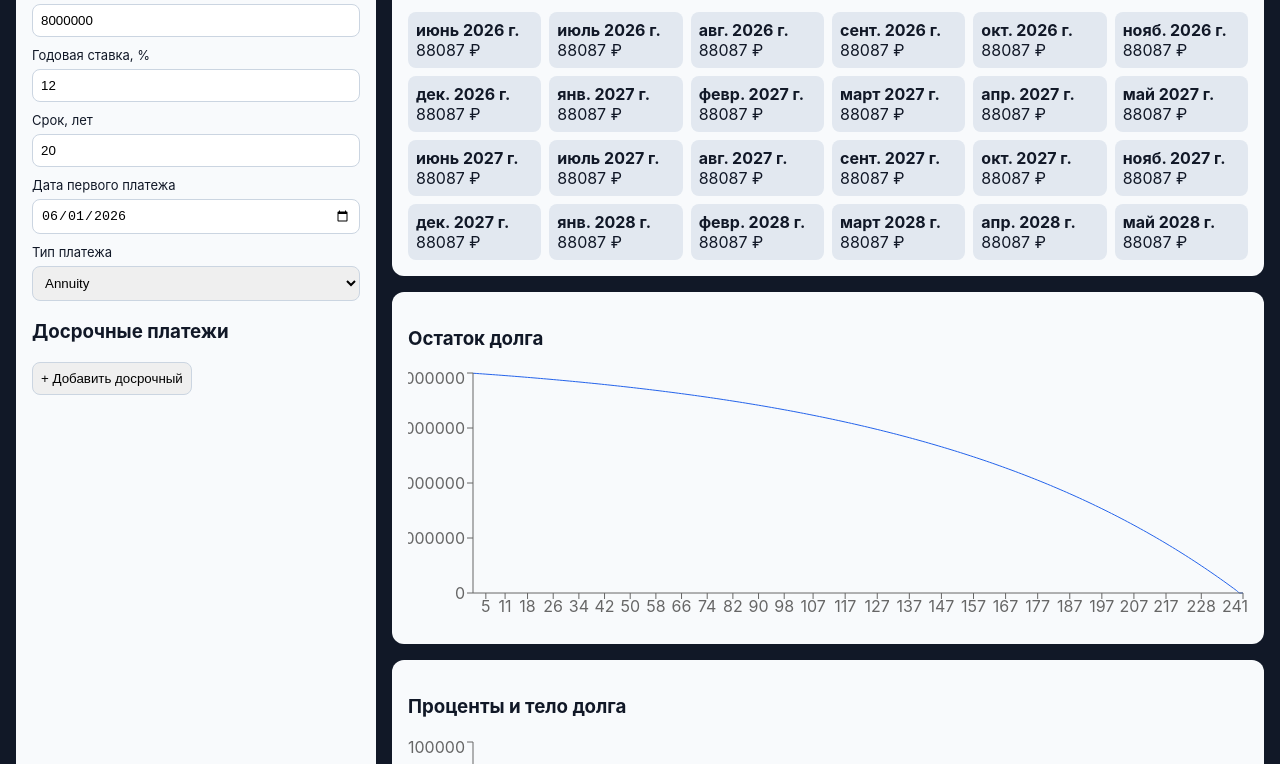
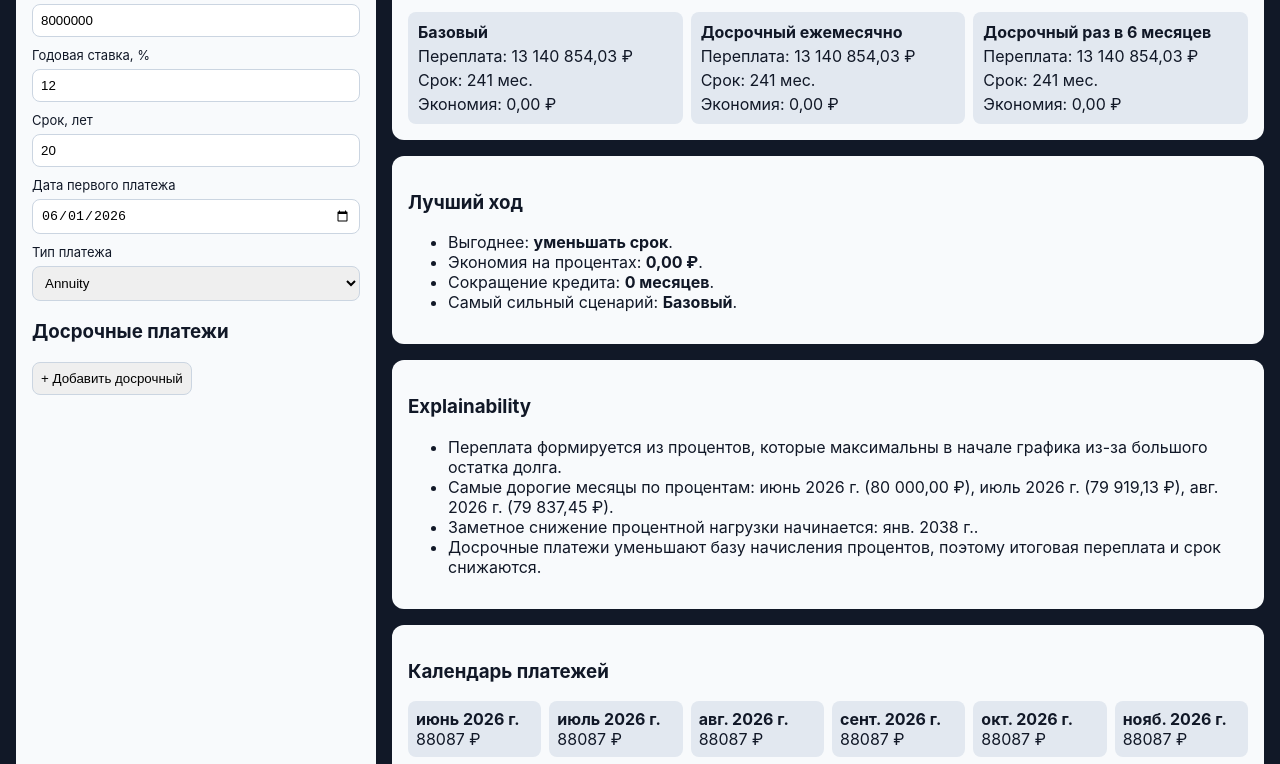
Before and after one commit to viktortown-ui/mortgage-planner, a React (Vite) app: page / in a window 1280 px wide. Shown: the part 311-1075 px from the top of the page. Built offline with nearby package versions, Linux system fonts and the light colour scheme.

Commit message:
Add scenario comparison, explainability, calendar highlights, and CSV export

```diff
--- a/src/App.tsx
+++ b/src/App.tsx
@@ -41,7 +41,7 @@ function App() {
   return <div className="app"><header>Ипотечный планировщик</header><main>
     <MortgageInputForm input={input} onChange={safeSetInput} error={error} />
     <section className="results">{result ? <>
-      <ResultSummary result={result} />
+      <ResultSummary result={result} preferredMode={input.prepayments[0]?.mode} />
       <PaymentCalendar schedule={result.withPrepayments.schedule} />
       <DebtChart schedule={result.withPrepayments.schedule} />
       <InterestPrincipalChart schedule={result.withPrepayments.schedule} />
--- a/src/core/mortgage/compareScenarios.ts
+++ b/src/core/mortgage/compareScenarios.ts
@@ -1,15 +1,54 @@
 import { buildSchedule } from './buildSchedule';
-import type { ComparisonResult, MortgageInput } from './types';
+import type { ComparisonResult, MortgageInput, Prepayment, ScenarioResult } from './types';
+
+function addMonths(isoDate: string, months: number): string {
+  const date = new Date(isoDate);
+  date.setMonth(date.getMonth() + months);
+  return date.toISOString().slice(0, 10);
+}
+
+function generatePeriodicPrepayments(input: MortgageInput, everyMonths: number): Prepayment[] {
+  const termMonths = input.termYears * 12;
+  const template = input.prepayments[0];
+  if (!template || template.amount <= 0) {
+    return [];
+  }
+
+  const list: Prepayment[] = [];
+  for (let month = 0; month < termMonths; month += everyMonths) {
+    list.push({
+      date: addMonths(input.firstPaymentDate, month),
+      amount: template.amount,
+      mode: template.mode,
+    });
+  }
+  return list;
+}
 
 export function compareScenarios(input: MortgageInput): ComparisonResult {
   const baselineInput: MortgageInput = { ...input, prepayments: [] };
+  const monthlyInput: MortgageInput = { ...input, prepayments: generatePeriodicPrepayments(input, 1) };
+  const semiAnnualInput: MortgageInput = { ...input, prepayments: generatePeriodicPrepayments(input, 6) };
+
   const baseline = buildSchedule(baselineInput, false);
-  const withPrepayments = buildSchedule(input, true);
+  const monthly = buildSchedule(monthlyInput, true);
+  const semiAnnual = buildSchedule(semiAnnualInput, true);
+  const custom = buildSchedule(input, true);
+
+  const scenarios: ScenarioResult[] = [
+    { kind: 'baseline', label: 'Базовый', result: baseline },
+    { kind: 'monthlyPrepayment', label: 'Досрочный ежемесячно', result: monthly },
+    { kind: 'semiAnnualPrepayment', label: 'Досрочный раз в 6 месяцев', result: semiAnnual },
+  ];
+
+  const bestScenario = [...scenarios].sort((a, b) => a.result.summary.totalInterest - b.result.summary.totalInterest)[0];
 
   return {
     baseline,
-    withPrepayments,
-    interestSavings: Number((baseline.summary.totalInterest - withPrepayments.summary.totalInterest).toFixed(2)),
-    monthsSaved: baseline.schedule.length - withPrepayments.schedule.length,
+    withPrepayments: custom,
+    scenarios,
+    interestSavings: Number((baseline.summary.totalInterest - custom.summary.totalInterest).toFixed(2)),
+    monthsSaved: baseline.schedule.length - custom.schedule.length,
+    bestScenario,
   };
 }
--- /dev/null
+++ b/src/core/mortgage/explainability.ts
@@ -0,0 +1,16 @@
+import type { ComparisonResult, PaymentRow } from './types';
+
+export interface ExplainabilityInsights {
+  expensiveMonths: PaymentRow[];
+  noticeableDropMonth: PaymentRow | null;
+}
+
+export function buildExplainability(result: ComparisonResult): ExplainabilityInsights {
+  const schedule = result.withPrepayments.schedule;
+  const expensiveMonths = [...schedule].sort((a, b) => b.interest - a.interest).slice(0, 3);
+
+  const firstInterest = schedule[0]?.interest ?? 0;
+  const noticeableDropMonth = schedule.find((row) => row.interest <= firstInterest * 0.7) ?? null;
+
+  return { expensiveMonths, noticeableDropMonth };
+}
--- a/src/features/calculator/ResultSummary.tsx
+++ b/src/features/calculator/ResultSummary.tsx
@@ -1,12 +1,57 @@
-import type { ComparisonResult } from '../../core/mortgage/types';
+import { buildExplainability } from '../../core/mortgage/explainability';
+import type { ComparisonResult, PrepaymentMode, ScenarioResult } from '../../core/mortgage/types';
 import { formatMoney } from '../../shared/formatMoney';
+import { formatDate } from '../../shared/formatDate';
 
-export function ResultSummary({ result }: { result: ComparisonResult }) {
+function getStrategyLabel(mode?: PrepaymentMode): string {
+  return mode === 'reducePayment' ? 'уменьшать платёж' : 'уменьшать срок';
+}
+
+function scenarioSavings(scenario: ScenarioResult, baselineInterest: number): number {
+  return Number((baselineInterest - scenario.result.summary.totalInterest).toFixed(2));
+}
+
+export function ResultSummary({ result, preferredMode }: { result: ComparisonResult; preferredMode?: PrepaymentMode }) {
   const active = result.withPrepayments;
-  return <div className="cards">
-    <div className="card"><h4>Переплата</h4><p>{formatMoney(active.summary.totalInterest)}</p></div>
-    <div className="card"><h4>Полная стоимость</h4><p>{formatMoney(active.summary.totalPayment)}</p></div>
-    <div className="card"><h4>Дата закрытия</h4><p>{active.summary.closingDate}</p></div>
-    <div className="card"><h4>Экономия</h4><p>{formatMoney(result.interestSavings)} / {result.monthsSaved} мес.</p></div>
-  </div>;
+  const explainability = buildExplainability(result);
+  const baselineInterest = result.baseline.summary.totalInterest;
+
+  return <>
+    <div className="cards">
+      <div className="card"><h4>Переплата</h4><p>{formatMoney(active.summary.totalInterest)}</p></div>
+      <div className="card"><h4>Полная стоимость</h4><p>{formatMoney(active.summary.totalPayment)}</p></div>
+      <div className="card"><h4>Дата закрытия</h4><p>{active.summary.closingDate}</p></div>
+      <div className="card"><h4>Экономия</h4><p>{formatMoney(result.interestSavings)} / {result.monthsSaved} мес.</p></div>
+    </div>
+
+    <div className="panel">
+      <h3>Сравнение 3 сценариев</h3>
+      <div className="scenario-grid">{result.scenarios.map((scenario) => <div className="scenario-card" key={scenario.kind}>
+        <strong>{scenario.label}</strong>
+        <span>Переплата: {formatMoney(scenario.result.summary.totalInterest)}</span>
+        <span>Срок: {scenario.result.schedule.length} мес.</span>
+        <span>Экономия: {formatMoney(scenarioSavings(scenario, baselineInterest))}</span>
+      </div>)}</div>
+    </div>
+
+    <div className="panel">
+      <h3>Лучший ход</h3>
+      <ul>
+        <li>Выгоднее: <strong>{getStrategyLabel(preferredMode)}</strong>.</li>
+        <li>Экономия на процентах: <strong>{formatMoney(result.interestSavings)}</strong>.</li>
+        <li>Сокращение кредита: <strong>{result.monthsSaved} месяцев</strong>.</li>
+        <li>Самый сильный сценарий: <strong>{result.bestScenario.label}</strong>.</li>
+      </ul>
+    </div>
+
+    <div className="panel">
+      <h3>Explainability</h3>
+      <ul>
+        <li>Переплата формируется из процентов, которые максимальны в начале графика из-за большого остатка долга.</li>
+        <li>Самые дорогие месяцы по процентам: {explainability.expensiveMonths.map((m) => `${formatDate(m.date)} (${formatMoney(m.interest)})`).join(', ')}.</li>
+        <li>Заметное снижение процентной нагрузки начинается: {explainability.noticeableDropMonth ? `${formatDate(explainability.noticeableDropMonth.date)}` : 'не найдено на горизонте расчёта'}.</li>
+        <li>Досрочные платежи уменьшают базу начисления процентов, поэтому итоговая переплата и срок снижаются.</li>
+      </ul>
+    </div>
+  </>;
 }
--- a/src/features/calendar/PaymentCalendar.tsx
+++ b/src/features/calendar/PaymentCalendar.tsx
@@ -2,5 +2,18 @@ import type { PaymentRow } from '../../core/mortgage/types';
 import { formatDate } from '../../shared/formatDate';
 
 export function PaymentCalendar({ schedule }: { schedule: PaymentRow[] }) {
-  return <div className="calendar"><h3>Календарь платежей</h3><div className="calendar-grid">{schedule.slice(0,24).map((row)=><div key={row.monthIndex} className="calendar-item"><strong>{formatDate(row.date)}</strong><span>{Math.round(row.payment + row.prepayment)} ₽</span></div>)}</div></div>;
+  const lastTwelveStart = Math.max(0, schedule.length - 12);
+
+  return <div className="calendar"><h3>Календарь платежей</h3><div className="calendar-grid">{schedule.slice(0, 24).map((row) => {
+    const hasPrepayment = row.prepayment > 0;
+    const isLastYear = row.monthIndex - 1 >= lastTwelveStart;
+
+    return <div
+      key={row.monthIndex}
+      className={`calendar-item${hasPrepayment ? ' calendar-item-prepay' : ''}${isLastYear ? ' calendar-item-last' : ''}`}
+      title={`Платёж: ${Math.round(row.payment)} ₽\nПроценты: ${Math.round(row.interest)} ₽\nТело: ${Math.round(row.principal)} ₽\nОстаток: ${Math.round(row.remainingDebt)} ₽`}
+    >
+      <strong>{formatDate(row.date)}</strong><span>{Math.round(row.payment + row.prepayment)} ₽</span>
+    </div>;
+  })}</div></div>;
 }
--- a/src/features/schedule/PaymentTable.tsx
+++ b/src/features/schedule/PaymentTable.tsx
@@ -1,6 +1,31 @@
 import type { PaymentRow } from '../../core/mortgage/types';
 import { formatMoney } from '../../shared/formatMoney';
 
+function toCsv(schedule: PaymentRow[]): string {
+  const header = ['Месяц', 'Дата', 'Платеж', 'Проценты', 'Тело', 'Досрочно', 'Остаток'];
+  const rows = schedule.map((row) => [
+    row.monthIndex,
+    row.date,
+    row.payment.toFixed(2),
+    row.interest.toFixed(2),
+    row.principal.toFixed(2),
+    row.prepayment.toFixed(2),
+    row.remainingDebt.toFixed(2),
+  ]);
+
+  return [header, ...rows].map((r) => r.join(',')).join('\n');
+}
+
 export function PaymentTable({ schedule }: { schedule: PaymentRow[] }) {
-  return <div className="table-wrap"><h3>Таблица платежей</h3><table><thead><tr><th>#</th><th>Дата</th><th>Платёж</th><th>Проценты</th><th>Тело</th><th>Досрочно</th><th>Остаток</th></tr></thead><tbody>{schedule.map((row)=><tr key={row.monthIndex}><td>{row.monthIndex}</td><td>{row.date}</td><td>{formatMoney(row.payment)}</td><td>{formatMoney(row.interest)}</td><td>{formatMoney(row.principal)}</td><td>{formatMoney(row.prepayment)}</td><td>{formatMoney(row.remainingDebt)}</td></tr>)}</tbody></table></div>;
+  const exportCsv = () => {
+    const blob = new Blob([toCsv(schedule)], { type: 'text/csv;charset=utf-8;' });
+    const url = URL.createObjectURL(blob);
+    const link = document.createElement('a');
+    link.href = url;
+    link.download = 'mortgage_schedule.csv';
+    link.click();
+    URL.revokeObjectURL(url);
+  };
+
+  return <div className="table-wrap"><div className="table-head"><h3>Таблица платежей</h3><button type="button" onClick={exportCsv}>Экспорт CSV</button></div><table><thead><tr><th>#</th><th>Дата</th><th>Платёж</th><th>Проценты</th><th>Тело</th><th>Досрочно</th><th>Остаток</th></tr></thead><tbody>{schedule.map((row)=><tr key={row.monthIndex}><td>{row.monthIndex}</td><td>{row.date}</td><td>{formatMoney(row.payment)}</td><td>{formatMoney(row.interest)}</td><td>{formatMoney(row.principal)}</td><td>{formatMoney(row.prepayment)}</td><td>{formatMoney(row.remainingDebt)}</td></tr>)}</tbody></table></div>;
 }
--- a/src/styles/global.css
+++ b/src/styles/global.css
@@ -1 +1,3 @@
 :root{font-family:Inter,system-ui,sans-serif;color:#0f172a;background:#1f2937}*{box-sizing:border-box}body{margin:0;background:#111827;color:#e5e7eb}header{padding:16px 24px;font-size:24px;font-weight:700;background:#0b1220;border-bottom:1px solid #334155}main{display:grid;grid-template-columns:360px 1fr;gap:16px;padding:16px}.panel,.calendar,.chart,.table-wrap{background:#f8fafc;color:#111827;border-radius:12px;padding:16px}.grid{display:grid;gap:10px}.grid label{display:grid;gap:6px;font-size:13px}input,select,button{padding:8px;border-radius:8px;border:1px solid #cbd5e1}.error{color:#b91c1c}.prepay-row{display:grid;grid-template-columns:1fr 1fr 1fr auto;gap:8px;margin-bottom:8px}.results{display:grid;gap:16px}.cards{display:grid;grid-template-columns:repeat(4,minmax(0,1fr));gap:12px}.card{background:#f8fafc;color:#111827;padding:14px;border-radius:12px}.card p{font-size:26px;font-weight:700;margin:6px 0 0}.calendar-grid{display:grid;grid-template-columns:repeat(auto-fill,minmax(120px,1fr));gap:8px}.calendar-item{background:#e2e8f0;padding:8px;border-radius:8px;display:grid}table{width:100%;border-collapse:collapse;font-size:12px}th,td{padding:8px;border-bottom:1px solid #e2e8f0;text-align:left}@media (max-width:1100px){main{grid-template-columns:1fr}.cards{grid-template-columns:repeat(2,minmax(0,1fr))}}
+.scenario-grid{display:grid;grid-template-columns:repeat(3,minmax(0,1fr));gap:8px;margin-top:10px}.scenario-card{background:#e2e8f0;border-radius:8px;padding:10px;display:grid;gap:4px}.calendar-item-prepay{background:#bbf7d0}.calendar-item-last{outline:2px solid #6366f1}.table-head{display:flex;justify-content:space-between;align-items:center;margin-bottom:8px}
+@media (max-width:1100px){.scenario-grid{grid-template-columns:1fr}}
```
Also changed, not shown: src/core/mortgage/types.ts (+9 -0 lines).
